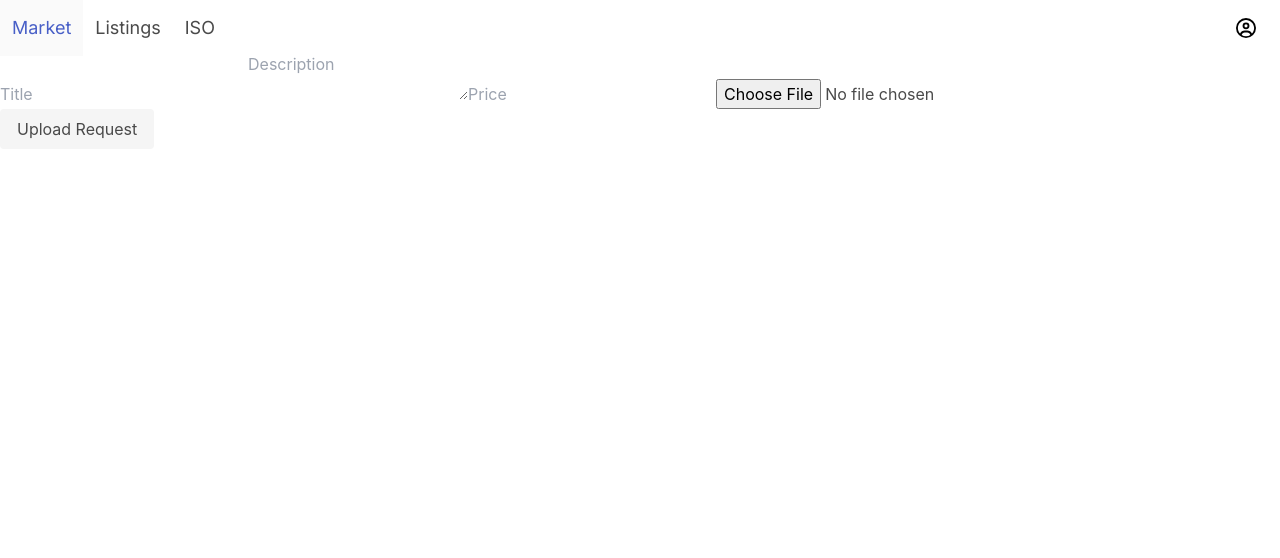
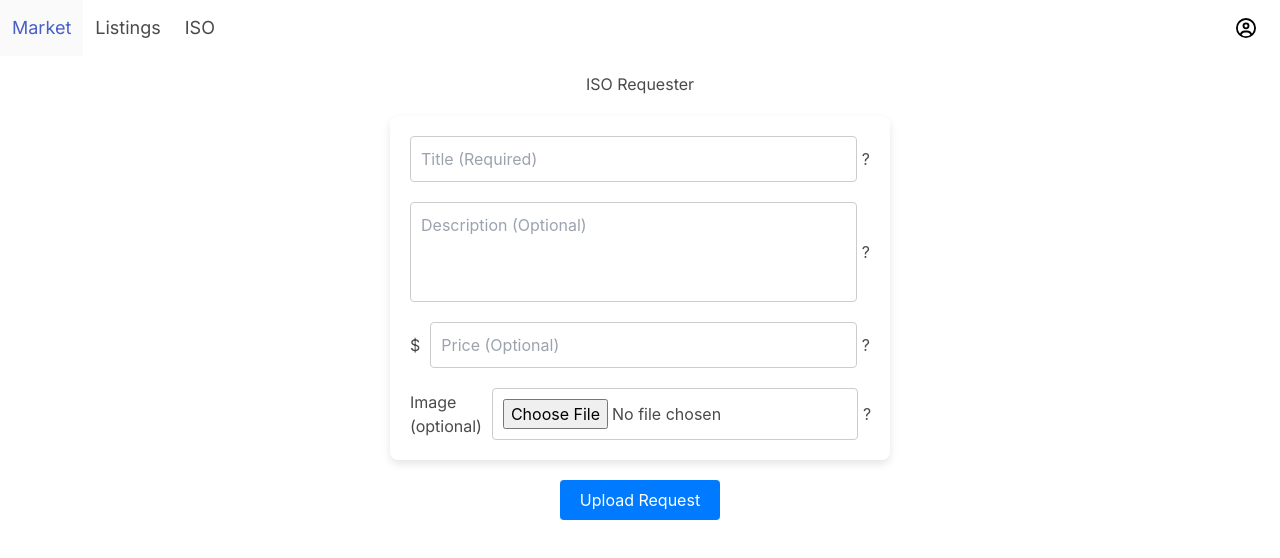
Before and after one commit to dchen327/insearchof, a Next.js app: page /insearchof in a window 1280 px wide. Shown: the top 558 px of the page. Built offline with nearby package versions, Linux system fonts and the light colour scheme; no server answers; sample sign-in values are in the browser's storage.

Commit message:
made it look better. uploading actually doesn't work

```diff
--- a/src/app/insearchof/page.js
+++ b/src/app/insearchof/page.js
@@ -12,6 +12,12 @@ export default function Page() {
   const [description, setDescription] = useState('');
   const [price, setPrice] = useState('');
   const [image, setImage] = useState(null);
+  const [imagePreviewUrl, setImagePreviewUrl] = useState('');
+  const [showTitleTooltip, setShowTitleTooltip] = useState(false);
+  const [showDescriptionTooltip, setShowDescriptionTooltip] = useState(false);
+  const [showPriceTooltip, setShowPriceTooltip] = useState(false);
+  const [showImageTooltip, setShowImageTooltip] = useState(false);
+
 
   useEffect(() => {
     const unsubscribe = onAuthStateChanged(auth, (currentUser) => {
@@ -22,12 +28,34 @@ export default function Page() {
       }
     });
 
-    // Cleanup subscription on unmount
     return () => unsubscribe();
   }, [router]);
 
   const handleImageChange = (event) => {
-    setImage(event.target.files[0]);  // Set the image file
+    const file = event.target.files[0];
+    setImage(file);
+
+    // Set image preview
+    if (file) {
+      const reader = new FileReader();
+      reader.onloadend = () => {
+        setImagePreviewUrl(reader.result);
+      };
+      reader.readAsDataURL(file);
+    } else {
+      setImagePreviewUrl('');
+    }
+  };
+
+  const handlePriceChange = (e) => {
+    const value = e.target.value;
+    const validValue = value.replace(/[^0-9.]/g, '').replace(/(\..*)\./g, '$1');
+    const parts = validValue.split('.');
+    if (parts.length > 1) {
+      parts[1] = parts[1].substring(0, 2);
+    }
+    const formattedValue = parts.join('.');
+    setPrice(formattedValue);
   };
 
   const uploadRequest = async () => {
@@ -35,25 +63,22 @@ export default function Page() {
       alert('Title is required.');
       return;
     }
-
     if (price < 0) {
       alert('Price cannot be negative.');
       return;
     }
-
     if (!user) {
       alert('You need to be logged in to submit a request.');
       return;
     }
 
-    const token = await user.getIdToken();  // Firebase ID token
-
+    const token = await user.getIdToken();
     const formData = new FormData();
     formData.append('title', title);
     formData.append('description', description);
     formData.append('price', price === '' ? '0' : price);
     if (image) {
-      formData.append('image', image);  // image file to the FormData object
+      formData.append('image', image);
     }
 
     const config = {
@@ -64,7 +89,7 @@ export default function Page() {
     };
 
     try {
-      // attempt upload (i have no code right now)
+      // attempt upload
       alert('Request uploaded successfully: ' + title + ' ' + description + ' ' + price);
     } catch (error) {
       console.error('Error uploading request:', error);
@@ -72,20 +97,129 @@ export default function Page() {
     }
   };
 
+  // Define the style for the tooltips outside of the return statement
+  const tooltipStyle = {
+    position: 'absolute',
+    top: '100%',
+    left: '0',
+    width: '75%', // Tooltip covers 75% of the input field
+    backgroundColor: '#f0f0f0',
+    padding: '10px',
+    borderRadius: '4px',
+    boxShadow: '0 2px 5px rgba(0,0,0,0.2)',
+    zIndex: '10',
+    marginTop: '5px'
+  };
+
+
 
   return (
     <>
-      <div>
-        <input type="text" value={title} onChange={(e) => setTitle(e.target.value)} placeholder="Title" />
-        <textarea value={description} onChange={(e) => setDescription(e.target.value)} placeholder="Description" />
-        <input type="number" value={price} onChange={(e) => setPrice(parseFloat(e.target.value))} placeholder="Price" />
-        <input type="file" onChange={handleImageChange} accept="image/png, image/jpeg, image/jpg, image/gif, image/svg, image/webp" />
+      <div style={{
+        textAlign: 'center',
+        margin: '20px 0',
+      }}>
+        <h1>ISO Requester</h1>
       </div>
-      <div className="buttons">
-        <button className="button is-light" onClick={uploadRequest}>
+
+      <div style={{
+        display: 'flex',
+        flexDirection: 'column',
+        gap: '20px',
+        maxWidth: '500px',
+        margin: '0px auto',
+        padding: '20px',
+        boxShadow: '0 4px 8px rgba(0,0,0,0.1)',
+        borderRadius: '8px',
+        backgroundColor: '#fff',
+      }}>
+        {['title', 'description', 'price', 'image'].map((field) => (
+          <div key={field} style={{ position: 'relative', display: 'flex', alignItems: 'center', gap: '5px' }}>
+            {field === 'title' && <input
+              type="text"
+              value={title}
+              onChange={(e) => setTitle(e.target.value)}
+              placeholder="Title (Required)"
+              style={{ padding: '10px', fontSize: '16px', border: '1px solid #ccc', borderRadius: '4px', flexGrow: 1 }}
+            />}
+            {field === 'description' && <textarea
+              value={description}
+              onChange={(e) => setDescription(e.target.value)}
+              placeholder="Description (Optional)"
+              style={{ height: '100px', padding: '10px', fontSize: '16px', border: '1px solid #ccc', borderRadius: '4px', flexGrow: 1, resize: 'none' }}
+            />}
+            {field === 'price' && <>
+              <label style={{ marginRight: '5px', fontSize: '16px' }}>$</label>
+              <input
+                type="text"
+                value={price}
+                onChange={handlePriceChange}
+                placeholder="Price (Optional)"
+                style={{ padding: '10px', fontSize: '16px', border: '1px solid #ccc', borderRadius: '4px', flexGrow: 1 }}
+              />
+            </>}
+            {field === 'image' && (
+              <div style={{ display: 'flex', alignItems: 'center', gap: '5px' }}>
+                <label style={{ flexGrow: 1, display: 'flex', alignItems: 'center' }}>
+                  <span style={{ marginRight: '10px', fontSize: '16px' }}>Image (optional)</span>
+                  <input
+                    type="file"
+                    onChange={handleImageChange}
+                    accept="image/*"
+                    style={{ padding: '10px', fontSize: '16px', border: '1px solid #ccc', borderRadius: '4px', flexGrow: 1 }}
+                  />
+                </label>
+              </div>
+            )}
+            <button
+              onClick={() => {
+                // Close any open tooltip and open the clicked one
+                setShowTitleTooltip(field === 'title' ? !showTitleTooltip : false);
+                setShowDescriptionTooltip(field === 'description' ? !showDescriptionTooltip : false);
+                setShowPriceTooltip(field === 'price' ? !showPriceTooltip : false);
+                setShowImageTooltip(field === 'image' ? !showImageTooltip : false);
+              }}
+              style={{ position: 'relative', zIndex: '20' }}
+            >
+              ?
+            </button>
+            {showTitleTooltip && field === 'title' && <div style={tooltipStyle}>
+              The title of item or service requested
+            </div>}
+            {showDescriptionTooltip && field === 'description' && <div style={tooltipStyle}>
+              The description of item or service requested
+            </div>}
+            {showPriceTooltip && field === 'price' && <div style={tooltipStyle}>
+              The price you are willing to pay for such item or service. Leaving it empty also means 0 dollars
+            </div>}
+            {showImageTooltip && field === 'image' && <div style={tooltipStyle}>
+              The image of item or service you are requesting
+            </div>}
+          </div>
+        ))}
+
+        {imagePreviewUrl && <img src={imagePreviewUrl} alt="Preview" style={{ maxWidth: '100%', marginTop: '20px' }} />}
+      </div>
+
+      <div className="buttons" style={{
+        maxWidth: '500px',
+        margin: '20px auto',
+        display: 'flex',
+        justifyContent: 'center'
+      }}>
+        <button className="button is-light" onClick={uploadRequest} style={{
+          padding: '10px 20px',
+          fontSize: '16px',
+          backgroundColor: '#007BFF',
+          color: 'white',
+          border: 'none',
+          borderRadius: '4px',
+          cursor: 'pointer'
+        }}>
           Upload Request
         </button>
       </div>
     </>
   );
+
 }
```
